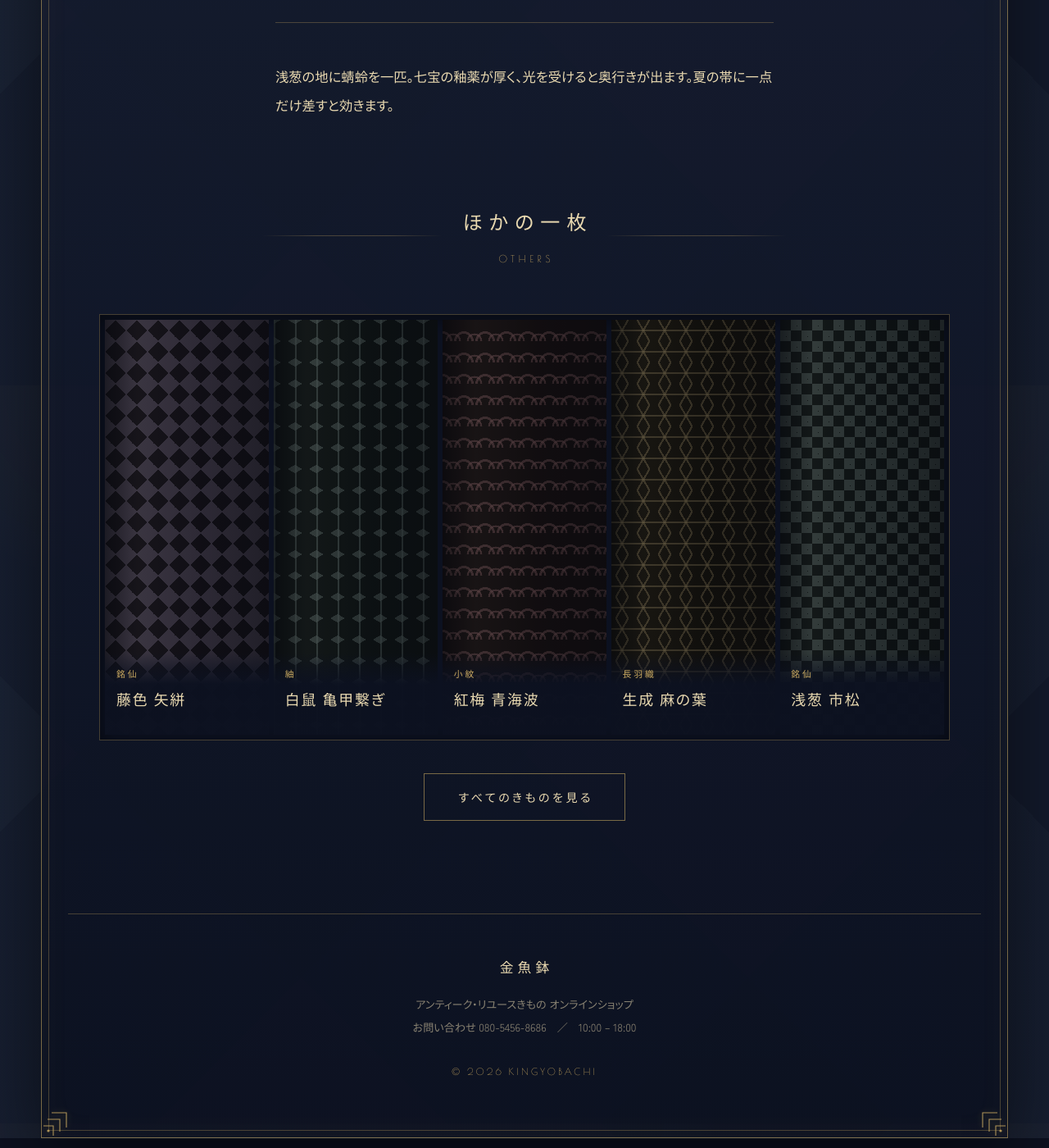
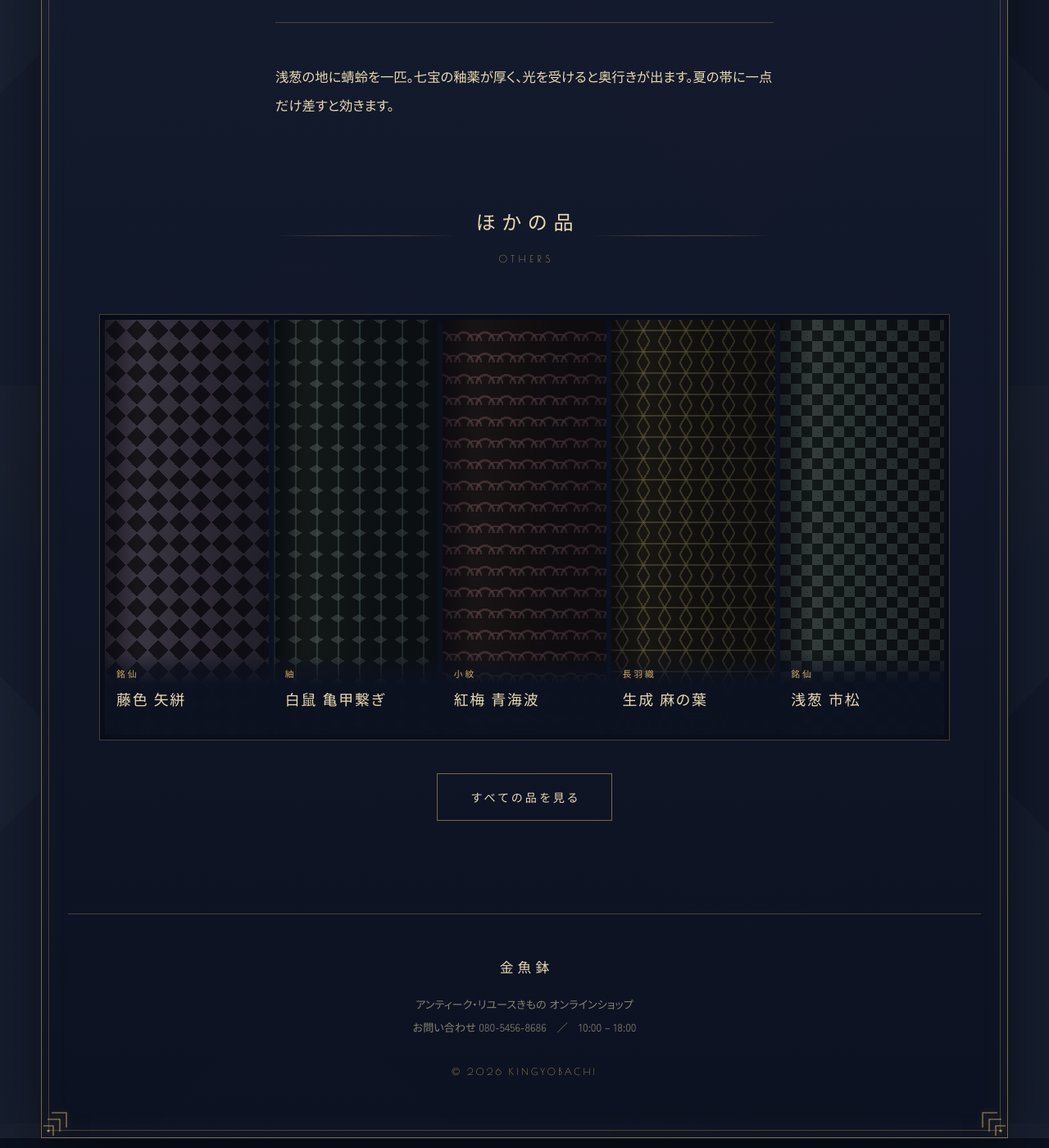
Before and after one commit to yukihima0302-svg/kingyobachi, a Jekyll site: the page built from _kimono/shippo-tonbo.md, in a window 1280 px wide and 1400 px high, scrolled down 1368 px. Shown: the whole window at 82% size. Built offline with Jekyll 4.4.1, drawn with Linux system fonts in a browser that asks for light colours; some web fonts are replaced.

Commit message:
Add files via upload

```diff
--- a/_layouts/kimono.html
+++ b/_layouts/kimono.html
@@ -71,13 +71,13 @@ layout: default
 
       {%- comment -%} 注文口 {%- endcomment -%}
       {% if page.sold %}
-        <p class="chumon__sumi">この一枚はお嫁に行きました。<br>似たものが入りましたら、またご紹介します。</p>
+        <p class="chumon__sumi">この品はお嫁に行きました。<br>似たものが入りましたら、またご紹介します。</p>
       {% elsif page.kounyu_url != "" %}
         <a class="fumi fumi--kai" href="{{ page.kounyu_url }}" rel="noopener">
-          {% if site.shop.shop_name != "" %}{{ site.shop.shop_name }}で買う{% else %}このきものを買う{% endif %}
+          {% if site.shop.shop_name != "" %}{{ site.shop.shop_name }}で買う{% else %}この品を買う{% endif %}
         </a>
       {% else %}
-        <button class="fumi fumi--kai" type="button" data-chumon>このきものを注文する</button>
+        <button class="fumi fumi--kai" type="button" data-chumon>この{% if page.bunrui == "帯留め" %}帯留め{% elsif page.bunrui == "帯" %}帯{% else %}きもの{% endif %}を注文する</button>
       {% endif %}
 
       <p class="shina__toi">
@@ -139,7 +139,7 @@ layout: default
 </div>
 
 <div class="kugiri">
-  <span class="kugiri__ji">ほかの一枚<small>OTHERS</small></span>
+  <span class="kugiri__ji">ほかの品<small>OTHERS</small></span>
 </div>
 
 <div class="tanmono-dana">
@@ -161,5 +161,5 @@ layout: default
 </div>
 
 <p style="text-align:center;margin-top:2.5rem;">
-  <a class="fumi" href="{{ '/gallery/' | relative_url }}">すべてのきものを見る</a>
+  <a class="fumi" href="{{ '/gallery/' | relative_url }}">すべての品を見る</a>
 </p>
```
